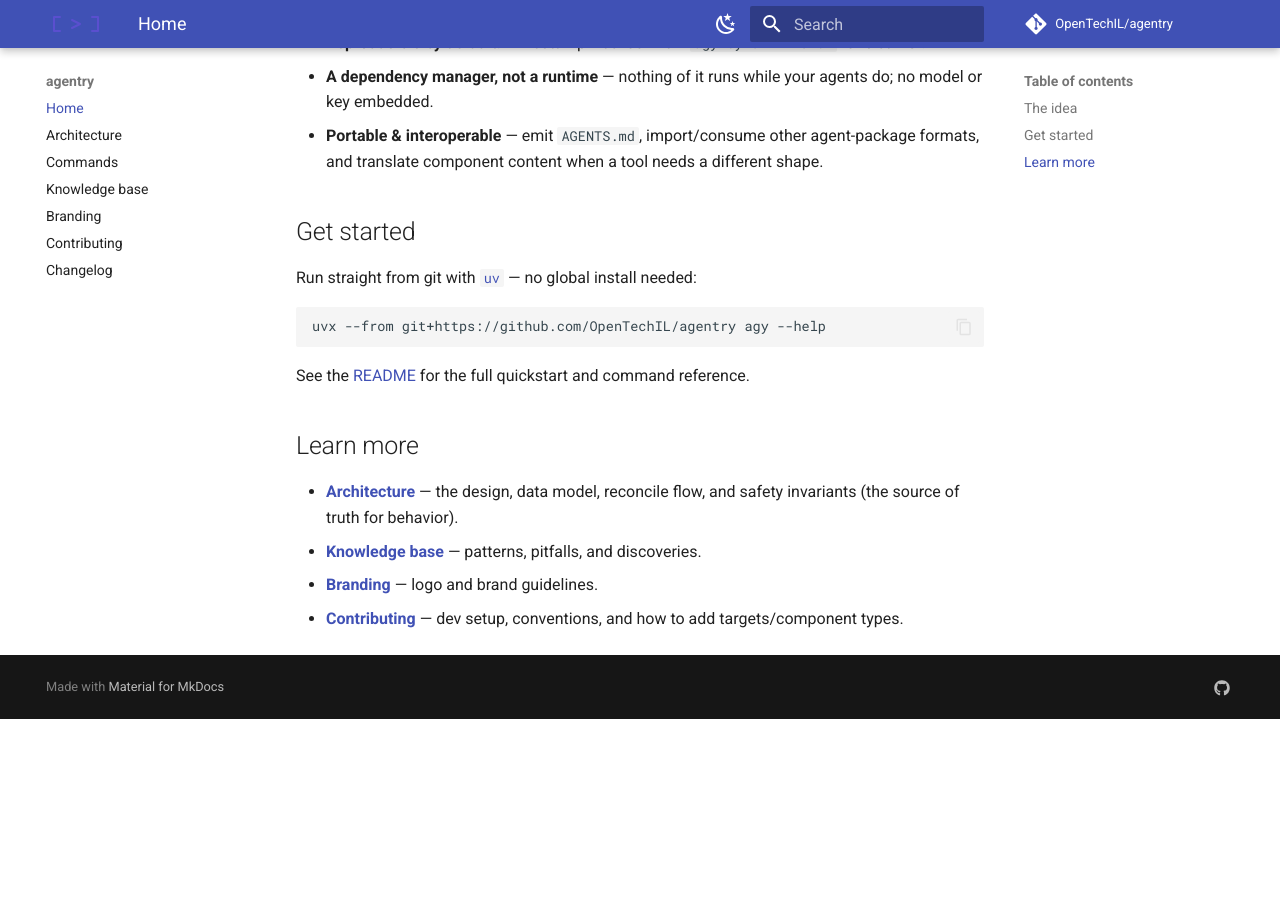
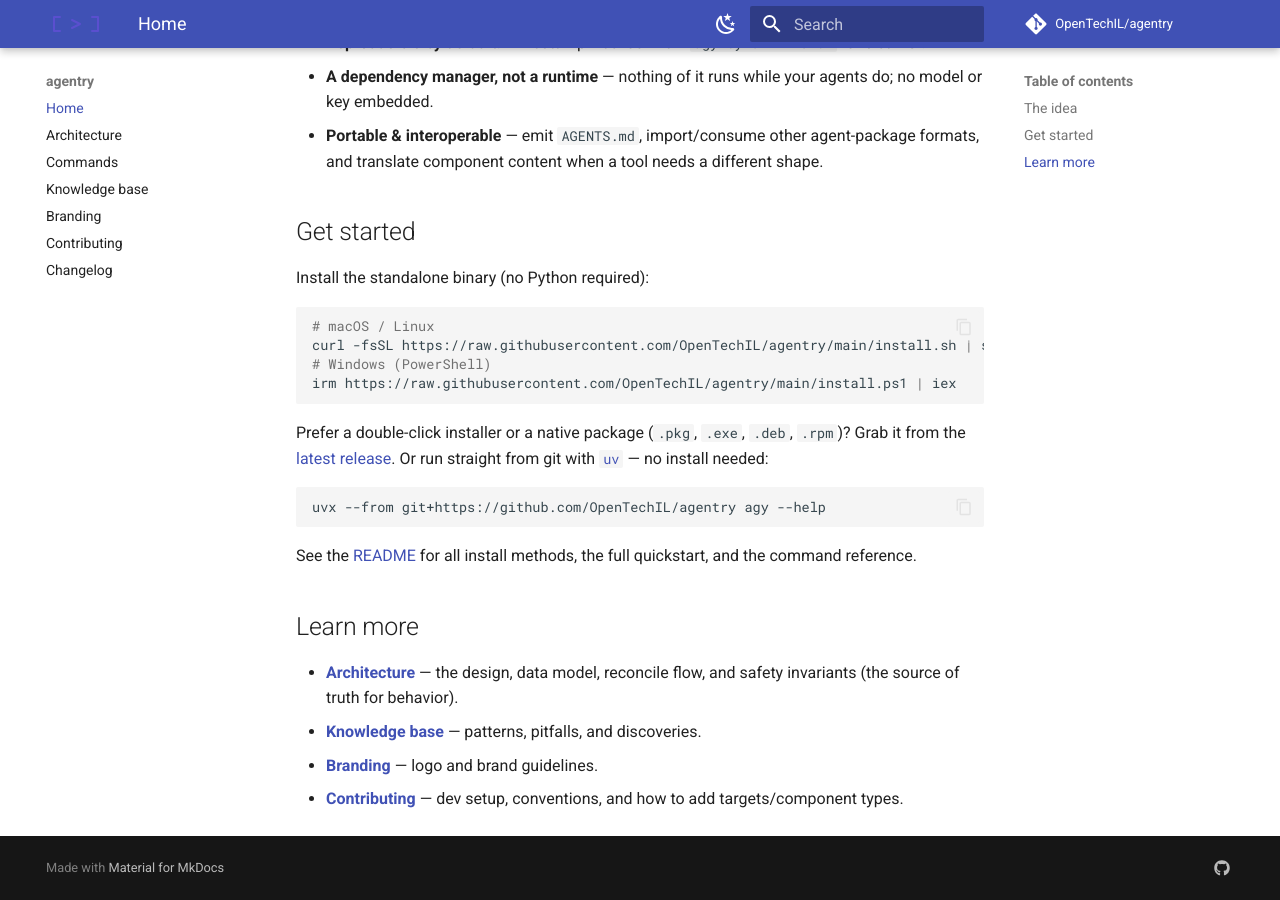
Before and after one commit to OpenTechIL/agentry, an MkDocs documentation site: the page built from docs/index.md, in a window 1280 px wide and 900 px high, scrolled down 1555 px. Built offline with MkDocs 1.6.1 and Material for MkDocs 9.7.7, drawn with Linux system fonts in a browser that asks for light colours; comment, search, counter and statistics services are not loaded; before the commit the page ends 2274 px from its top, so only the background shows below that.

Commit message:
docs: document native installers + refresh install/quickstart
The release now ships native installers (macOS .pkg, Windows setup.exe,
Linux .deb/.rpm) alongside the raw binaries. Add a Native installers table
with per-platform assets, install commands, and destinations; add concrete
brew/scoop commands; note cosign provenance + the unsigned/Gatekeeper caveat;
bump the version-pin example to 0.1.3; add an 'agy version' verify step to the
quickstart. Keep the docs-site home (docs/index.md) in sync.

````diff
--- a/docs/index.md
+++ b/docs/index.md
@@ -49,14 +49,25 @@
 
 ## Get started
 
-Run straight from git with [`uv`](https://docs.astral.sh/uv/) — no global install needed:
+Install the standalone binary (no Python required):
+
+```bash
+# macOS / Linux
+curl -fsSL https://raw.githubusercontent.com/OpenTechIL/agentry/main/install.sh | sh
+# Windows (PowerShell)
+irm https://raw.githubusercontent.com/OpenTechIL/agentry/main/install.ps1 | iex
+```
+
+Prefer a double-click installer or a native package (`.pkg`, `.exe`, `.deb`, `.rpm`)? Grab it
+from the [latest release](https://github.com/OpenTechIL/agentry/releases/latest). Or run
+straight from git with [`uv`](https://docs.astral.sh/uv/) — no install needed:
 
 ```bash
 uvx --from git+https://github.com/OpenTechIL/agentry agy --help
 ```
 
-See the [README](https://github.com/OpenTechIL/agentry#readme) for the full quickstart and
-command reference.
+See the [README](https://github.com/OpenTechIL/agentry#readme) for all install methods, the
+full quickstart, and the command reference.
 
 ## Learn more
 
````
Also changed, not shown: README.md (+36 -5 lines).
